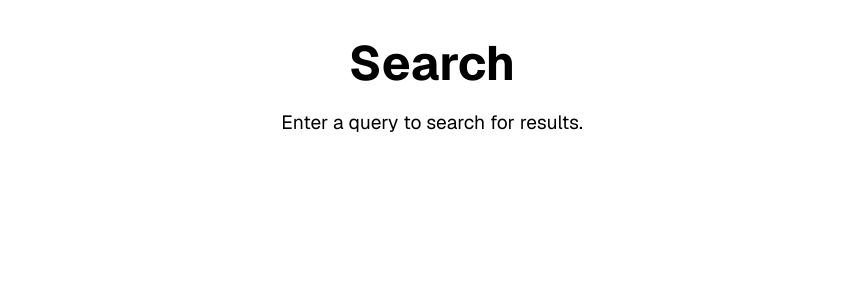
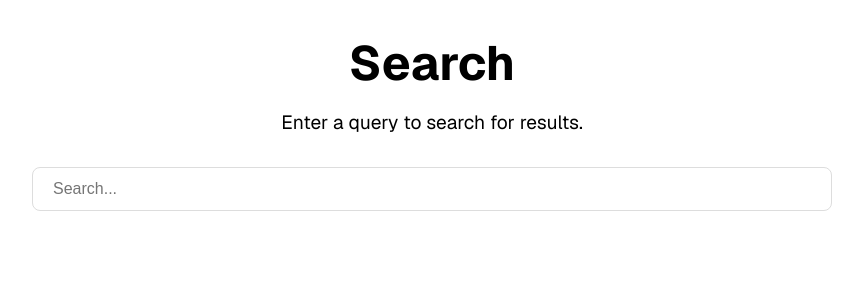
Before and after one commit to DevDugg/notix-test, a Next.js app: page / in a window 1280 px wide. Shown: the top 300 px of the page, without its empty margins (208-1071 px from the left). Built offline with nearby package versions, Linux system fonts and the light colour scheme.

Commit message:
implement inital search input

```diff
--- a/src/app/page.tsx
+++ b/src/app/page.tsx
@@ -1,4 +1,5 @@
 import styles from "./page.module.css";
+import SearchContainer from "@/components/search-container";
 
 export default function Home() {
   return (
@@ -8,6 +9,7 @@ export default function Home() {
         <p className={styles.description}>
           Enter a query to search for results.
         </p>
+        <SearchContainer />
       </div>
     </main>
   );
--- /dev/null
+++ b/src/components/search-container.tsx
@@ -0,0 +1,10 @@
+"use client";
+
+import { useState } from "react";
+import SearchInput from "@/components/search-input";
+
+export default function SearchContainer() {
+  const [searchQuery, setSearchQuery] = useState("");
+
+  return <SearchInput value={searchQuery} onChange={setSearchQuery} />;
+}
--- /dev/null
+++ b/src/components/search-input.module.css
@@ -0,0 +1,14 @@
+.input {
+  width: 100%;
+  padding: 12px 20px;
+  font-size: 16px;
+  border-radius: 8px;
+  border: 1px solid #ddd;
+  outline: none;
+  transition: border-color 0.2s ease-in-out, box-shadow 0.2s ease-in-out;
+}
+
+.input:focus {
+  border-color: #007bff;
+  box-shadow: 0 0 0 3px rgba(0, 123, 255, 0.25);
+}
--- /dev/null
+++ b/src/components/search-input.tsx
@@ -0,0 +1,32 @@
+"use client";
+
+import React from "react";
+import styles from "./search-input.module.css";
+
+interface SearchInputProps {
+  value: string;
+  onChange: (value: string) => void;
+  placeholder?: string;
+}
+
+const SearchInput: React.FC<SearchInputProps> = ({
+  value,
+  onChange,
+  placeholder = "Search...",
+}) => {
+  const handleChange = (event: React.ChangeEvent<HTMLInputElement>) => {
+    onChange(event.target.value);
+  };
+
+  return (
+    <input
+      type="text"
+      value={value}
+      onChange={handleChange}
+      placeholder={placeholder}
+      className={styles.input}
+    />
+  );
+};
+
+export default SearchInput;
```
